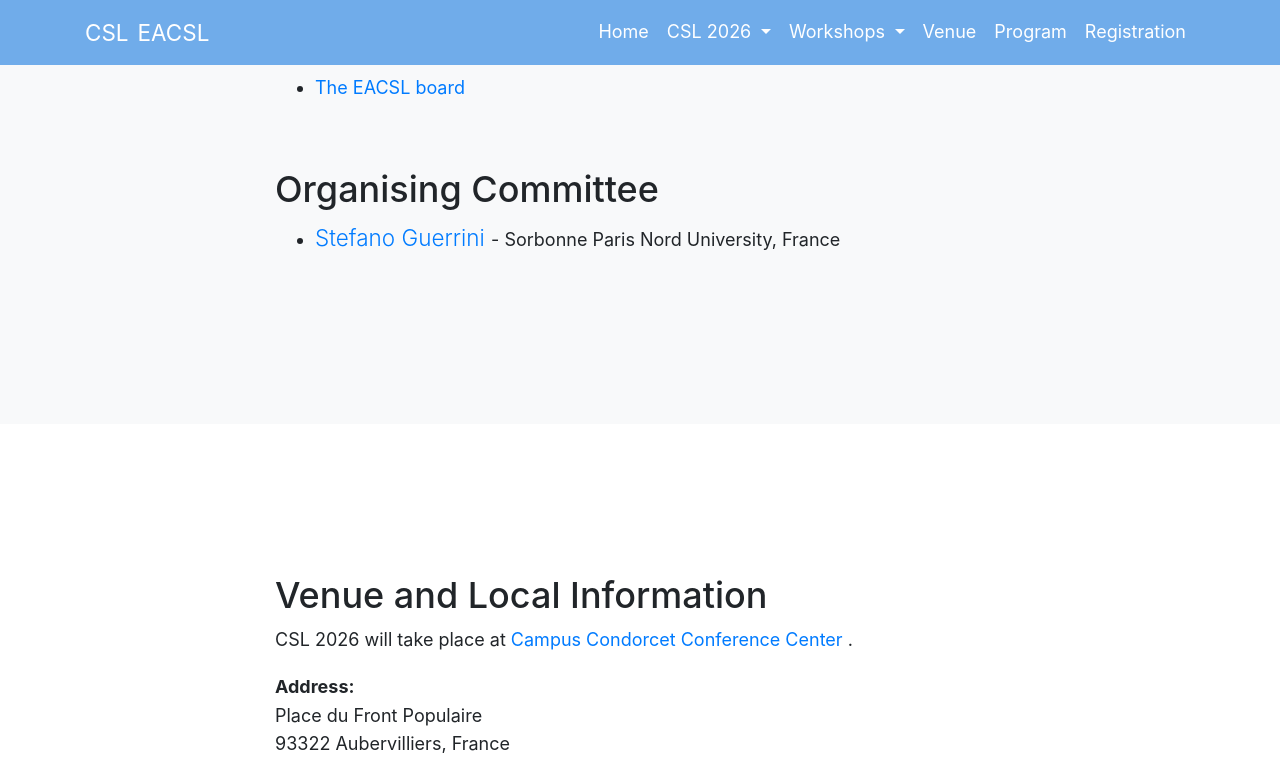
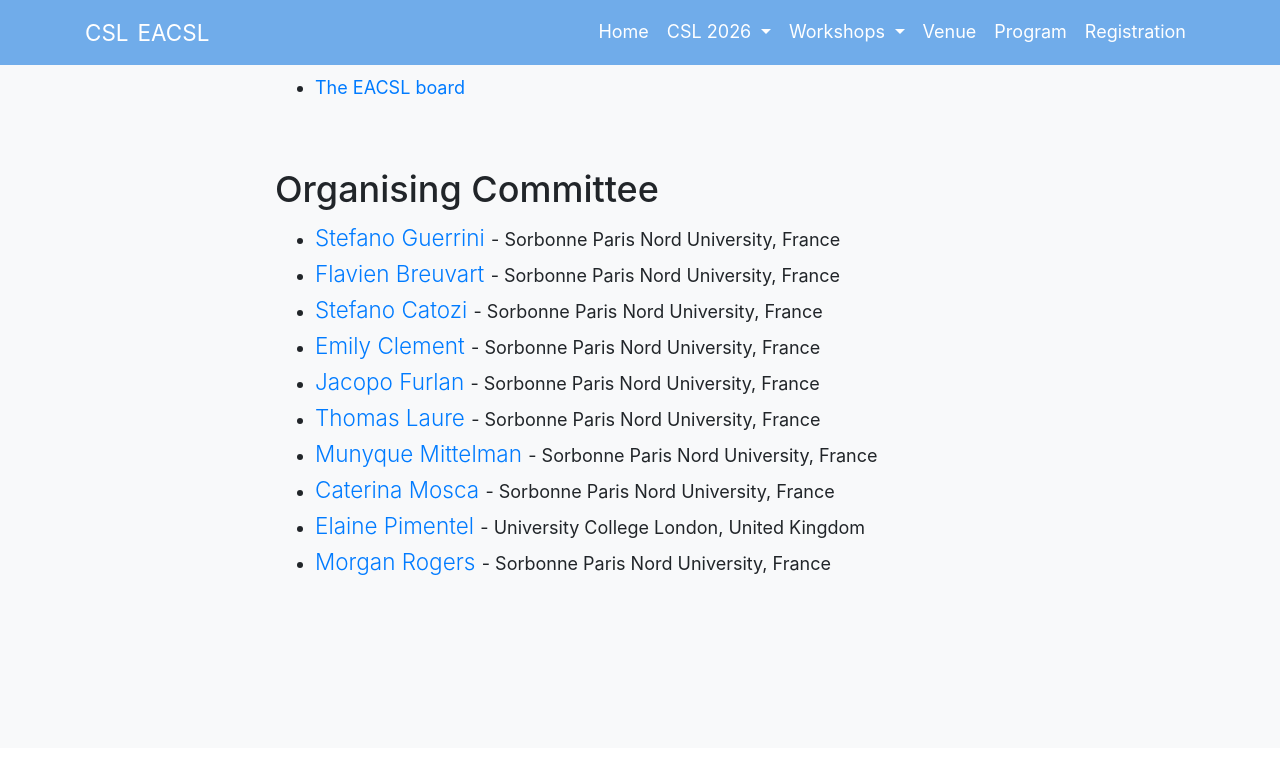
Before and after one commit to csl2026/csl2026.github.io, a Jekyll site: the page built from index.md, in a window 1280 px wide and 900 px high, scrolled down 6909 px, cut to the strip 0-773 px from the top of the window. Built offline with Jekyll 4.4.1, drawn with Linux system fonts in a browser that asks for light colours.

Commit message:
organising committé

```diff
--- a/_data/organising-committee.yml
+++ b/_data/organising-committee.yml
@@ -3,3 +3,67 @@
   affiliation: Sorbonne Paris Nord University
   country: France
   webpage: https://lipn.univ-paris13.fr/~guerrini/home/
+  email: stefano.guerrini@univ-paris13.fr
+
+- firstname: Flavien
+  lastname: Breuvart
+  email: breuvart@lipn.univ-paris13.fr
+  webpage: https://lipn.univ-paris13.fr/~breuvart/
+  affiliation: Sorbonne Paris Nord University
+  country: France
+
+- firstname: Stefano
+  lastname: Catozi
+  email: catozi@lipn.univ-paris13.fr
+  webpage: https://lipn.univ-paris13.fr/membre-perso/
+  affiliation: Sorbonne Paris Nord University
+  country: France
+
+- firstname: Emily
+  lastname: Clement
+  email: emily.clement@lipn.univ-paris13.fr
+  webpage: https://perso.eleves.ens-rennes.fr/people/Emily.Clement/
+  affiliation: Sorbonne Paris Nord University
+  country: France
+
+- firstname: Jacopo
+  lastname: Furlan
+  email: furlan@lipn.univ-paris13.fr
+  webpage: https://lipn.univ-paris13.fr/membre-perso/
+  affiliation: Sorbonne Paris Nord University
+  country: France
+
+- firstname: Thomas
+  lastname: Laure
+  email: laure@lipn.univ-paris13.fr
+  webpage: https://thomaslaure.github.io
+  affiliation: Sorbonne Paris Nord University
+  country: France
+
+- firstname: Munyque
+  lastname: Mittelman
+  email: mittelmann@lipn.univ-paris13.fr
+  webpage: https://sites.google.com/view/mittelmann
+  affiliation: Sorbonne Paris Nord University
+  country: France
+
+- firstname: Caterina
+  lastname: Mosca
+  email: mosca@lipn.univ-paris13.fr
+  webpage: https://lipn.univ-paris13.fr/membre-perso/
+  affiliation: Sorbonne Paris Nord University
+  country: France
+
+- firstname: Elaine
+  lastname: Pimentel
+  email: e.pimentel@ucl.ac.uk
+  webpage: https://profiles.ucl.ac.uk/87847-elaine-pimentel
+  affiliation: University College London
+  country: United Kingdom
+
+- firstname: Morgan
+  lastname: Rogers
+  email: rogers@lipn.univ-paris13.fr
+  webpage: https://lipn.univ-paris13.fr/~rogers/
+  affiliation: Sorbonne Paris Nord University
+  country: France
```
